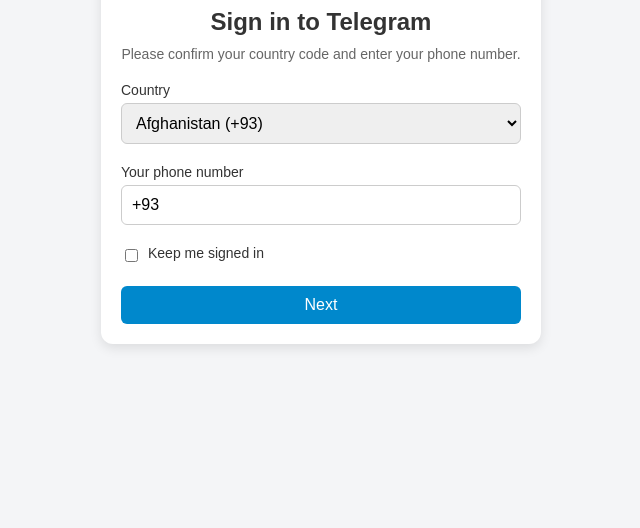
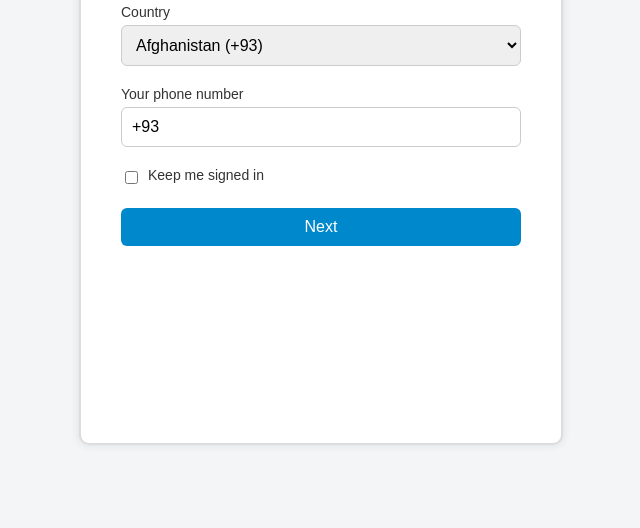
Before and after one commit to DevSurafel/OS-SCHEDULING-SIMULATOR, a website: page index.html in a window 1280 px wide. Shown: the part 272-800 px from the top of the page, without its empty margins (319-959 px from the left). Drawn offline with Linux system fonts and the light colour scheme.

Commit message:
Update index.html

```diff
--- a/index.html
+++ b/index.html
@@ -18,13 +18,16 @@
         }
 
         .login-container {
-            background-color: #fff;
-            padding: 20px;
-            border-radius: 12px;
-            box-shadow: 0 4px 12px rgba(0, 0, 0, 0.1);
-            width: 100%;
-            max-width: 400px;
+            padding: 40px;
+            border: 2px solid #ddd;
+            background: white;
+            border-radius: 10px;
+            box-shadow: 0 0 10px rgba(0,0,0,0.1);
+            width: 400px; /* Fixed width */
+            height: 550px; /* Increased height to accommodate more content */
             text-align: center;
+            overflow: hidden; /* Prevent content from overflowing */
+            position: relative; /* Needed for positioning the security banner */
         }
 
         .logo {
```
